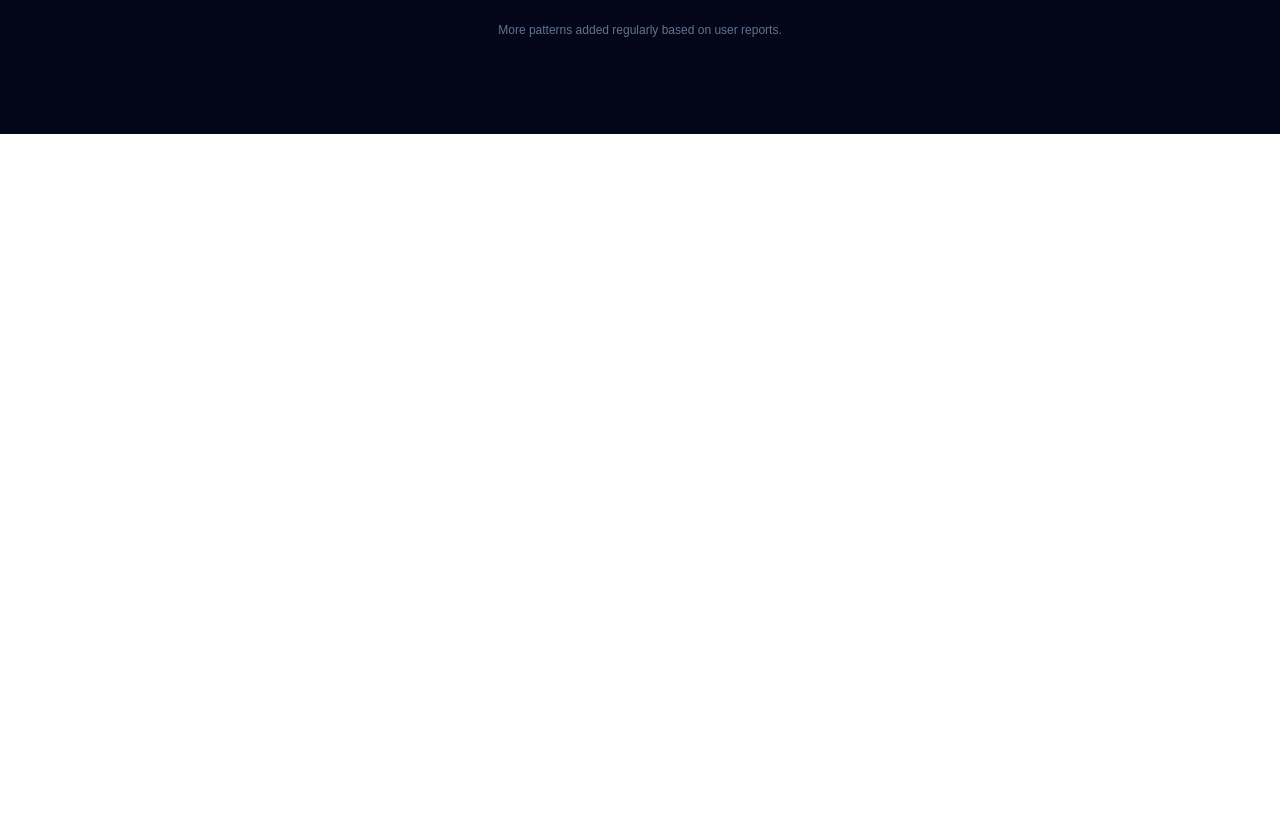
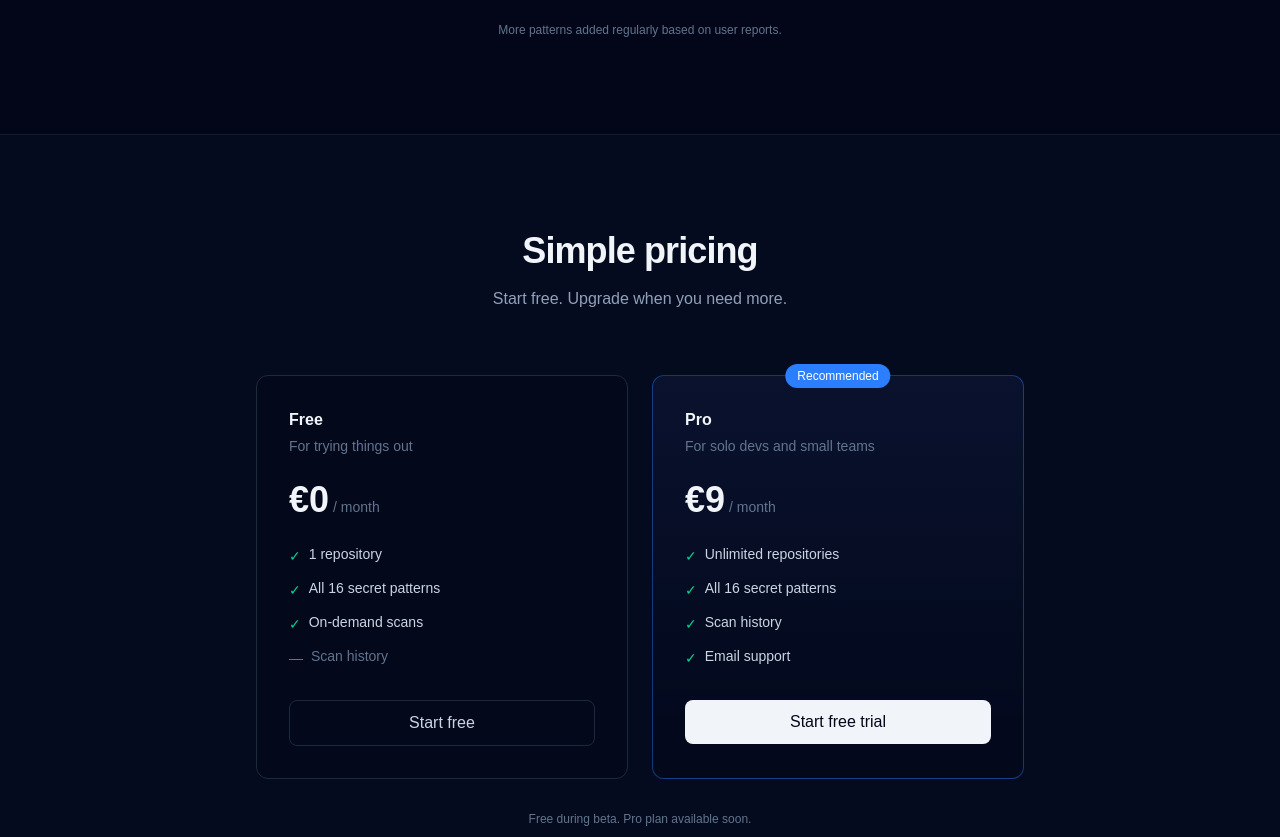
Before and after one commit to silviooerudon/repoguard, a Next.js app: page / in a window 1280 px wide. Shown: the part 1960-2797 px from the top of the page. Before the commit the page ends 2094 px from the top, so only its background shows below. Built offline with nearby package versions, Linux system fonts and the light colour scheme; no server answers.

Commit message:
Add pricing section with Free and Pro plans

```diff
--- a/app/page.tsx
+++ b/app/page.tsx
@@ -198,6 +198,96 @@ export default async function Home() {
           </p>
         </div>
       </section>
+      {/* PRICING */}
+      <section id="pricing" className="border-t border-slate-800/60 bg-slate-900/30">
+        <div className="max-w-5xl mx-auto px-6 py-24">
+          <div className="text-center mb-16">
+            <h2 className="text-3xl md:text-4xl font-bold tracking-tight mb-4">
+              Simple pricing
+            </h2>
+            <p className="text-slate-400">
+              Start free. Upgrade when you need more.
+            </p>
+          </div>
+
+          <div className="grid md:grid-cols-2 gap-6 max-w-3xl mx-auto">
+            {/* FREE */}
+            <div className="p-8 rounded-xl border border-slate-800 bg-slate-950/50">
+              <h3 className="font-semibold mb-1">Free</h3>
+              <p className="text-sm text-slate-500 mb-6">For trying things out</p>
+              <div className="mb-6">
+                <span className="text-4xl font-bold">€0</span>
+                <span className="text-slate-500 text-sm ml-1">/ month</span>
+              </div>
+              <ul className="space-y-3 mb-8 text-sm">
+                <li className="flex items-start gap-2 text-slate-300">
+                  <span className="text-emerald-400 mt-0.5">✓</span>
+                  <span>1 repository</span>
+                </li>
+                <li className="flex items-start gap-2 text-slate-300">
+                  <span className="text-emerald-400 mt-0.5">✓</span>
+                  <span>All 16 secret patterns</span>
+                </li>
+                <li className="flex items-start gap-2 text-slate-300">
+                  <span className="text-emerald-400 mt-0.5">✓</span>
+                  <span>On-demand scans</span>
+                </li>
+                <li className="flex items-start gap-2 text-slate-500">
+                  <span className="mt-0.5">—</span>
+                  <span>Scan history</span>
+                </li>
+              </ul>
+              <Link
+                href="/api/auth/signin"
+                className="block text-center px-4 py-2.5 rounded-lg border border-slate-800 text-slate-300 hover:bg-slate-900 transition"
+              >
+                Start free
+              </Link>
+            </div>
+
+            {/* PRO */}
+            <div className="p-8 rounded-xl border border-blue-500/40 bg-gradient-to-b from-blue-950/30 to-slate-950/50 relative">
+              <div className="absolute -top-3 left-1/2 -translate-x-1/2 px-3 py-1 rounded-full bg-blue-500 text-xs font-medium text-white">
+                Recommended
+              </div>
+              <h3 className="font-semibold mb-1">Pro</h3>
+              <p className="text-sm text-slate-500 mb-6">For solo devs and small teams</p>
+              <div className="mb-6">
+                <span className="text-4xl font-bold">€9</span>
+                <span className="text-slate-500 text-sm ml-1">/ month</span>
+              </div>
+              <ul className="space-y-3 mb-8 text-sm">
+                <li className="flex items-start gap-2 text-slate-300">
+                  <span className="text-emerald-400 mt-0.5">✓</span>
+                  <span>Unlimited repositories</span>
+                </li>
+                <li className="flex items-start gap-2 text-slate-300">
+                  <span className="text-emerald-400 mt-0.5">✓</span>
+                  <span>All 16 secret patterns</span>
+                </li>
+                <li className="flex items-start gap-2 text-slate-300">
+                  <span className="text-emerald-400 mt-0.5">✓</span>
+                  <span>Scan history</span>
+                </li>
+                <li className="flex items-start gap-2 text-slate-300">
+                  <span className="text-emerald-400 mt-0.5">✓</span>
+                  <span>Email support</span>
+                </li>
+              </ul>
+              <Link
+                href="/api/auth/signin"
+                className="block text-center px-4 py-2.5 rounded-lg bg-slate-100 text-slate-950 font-medium hover:bg-white transition"
+              >
+                Start free trial
+              </Link>
+            </div>
+          </div>
+
+          <p className="text-center text-xs text-slate-500 mt-8">
+            Free during beta. Pro plan available soon.
+          </p>
+        </div>
+      </section>
     </main>
   );
 }
```
